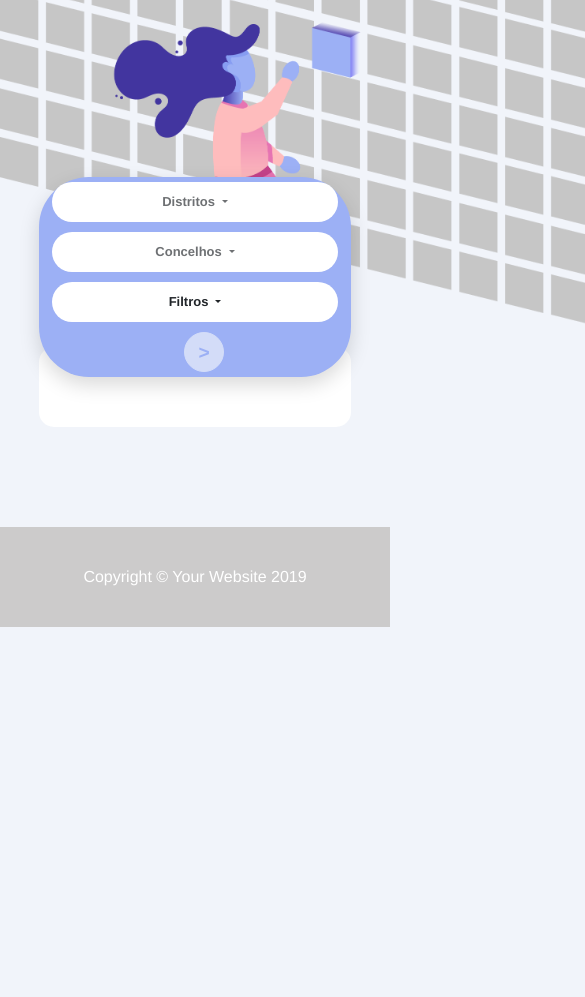
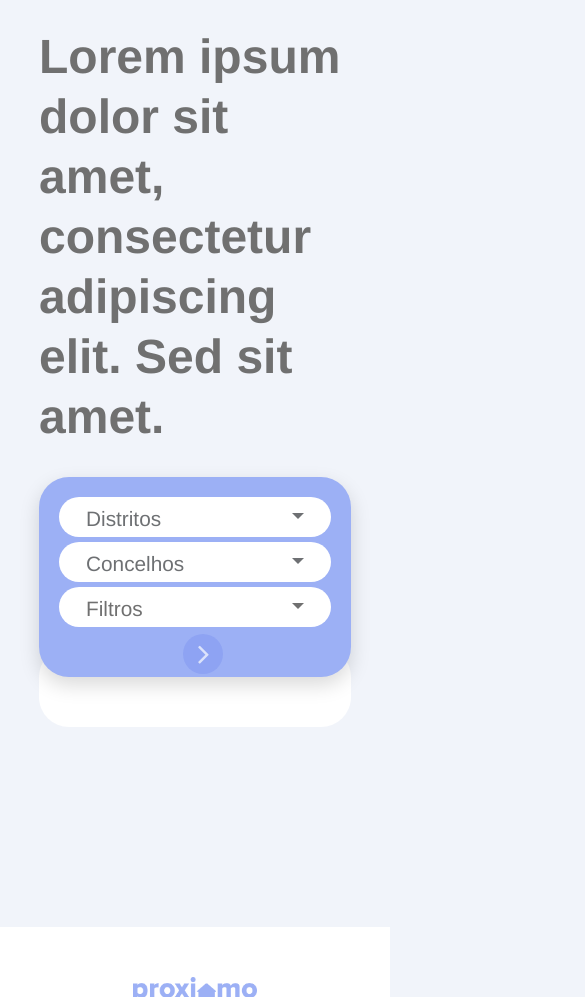
Before and after one commit to CovidInfo-PT/Front-End, a website: page searchpage.html in a window 390 px wide. Shown: the part 61-1058 px from the top of the page, 585 px wide, since content can reach past the window. Before the commit the page ends 844 px from the top, so only its background shows below. Drawn offline with Linux system fonts and the light colour scheme; no server answers; a web font is replaced by a local one.

Commit message:
Retoques no css

```diff
--- a/css/edit.css
+++ b/css/edit.css
@@ -70,6 +70,33 @@ body {
   padding-top: 0!important;
 }
 
+#districts {
+  font-size: 1.3rem;
+  font-weight: normal;
+}
+
+#counties {
+  font-size: 1.3rem;
+  font-weight: normal;
+}
+
+#filtros {
+  font-size: 1.3rem;
+  font-weight: normal;
+  color: #707070;
+}
+
+.dropdown-toggle::after {
+  margin-top: 10px;
+}
+
+#search_button_style {
+  padding-left: 15px;
+  padding-top: 4px;
+  background-color: #879df2;
+  color: white;
+  box-shadow: none;
+}
 
  /* ----------- PAGINA DE INFORMAÇÃO ---------------- */
 
@@ -128,7 +155,7 @@ p{
 }
 
 #iframe {
-  border-radius: 20px !important;
+  border-radius: 50px !important;
   width: 80%;
   height: calc(width * 0.5625);
 }
@@ -395,6 +422,22 @@ h1{
   margin-right: 0px !important;
 }
 
+#button_box {
+  /* margin-top: 5px;
+  padding-bottom: 5px; */
+  text-align: right;
+  margin-right: 5px;
+  padding-right: 0!important;
+}
+
+#districts_wrapper {
+  margin-left:16px
+}
+
+#counties_wrapper {
+
+}
+
 /* ! =================================== Search bar ========================================== */
 
 .search-bar{
@@ -405,6 +448,9 @@ h1{
   background-color: #9CB0F5;
   align-items: center;
   position: sticky;
+  padding-top:9px;
+  padding-bottom: 20px;
+  height: 70px;
   left: 20%;
   width:60%;
 }
@@ -413,7 +459,6 @@ h1{
 .selectWrapper{
   border-radius:36px;
   background:white;
-  margin-left: 5%;
 }
 
 .selectBox{
@@ -445,16 +490,7 @@ h1{
 /* ! ======================================= Search Button ======================================= */
 
 .search-button{
-  display: inline-block;
-  margin-left: 50%;
-  border-radius: 100px;
-  border-color: #f1f4fa;
-  background-color: #f1f4fa;
-  height: 40px;
-  width: 40px;
-  color:#9CB0F5;
-  font-size: larger;
-  font-weight: 900;
+
 }
 
 /* ! ====================================================================================== */
@@ -499,8 +535,8 @@ h1{
   padding-top:50px;
   margin:10px;
   margin-top:-30px;
-  /*box-shadow: 0px 8px 20px 0px rgba(0, 0, 0, 0.15);*/
-  border-radius: 15px;
+  /* box-shadow: 0 20px 25px -5px rgba(0, 0, 0, 0.1), 0 10px 10px -5px rgba(0, 0, 0, 0.04);  */
+  border-radius: 30px;
   background-color: white;
   z-index:4;
 }
@@ -561,21 +597,28 @@ h1{
   background-color: #f1f4fa;
   border: 0px;
   color: #707070;
-  margin-bottom: 2px;
+  margin-bottom: 10px;
   font-size: larger;
 }
 
 .list-group-item:hover{
   color: #383838;
-  box-shadow: 2px 2px 2px 2px rgba(0, 0, 0, 0.15);
+  /* box-shadow: 2px 2px 2px 2px rgba(0, 0, 0, 0.15); */
   cursor: pointer;
 }
 
 .list-group-item-clicked{
   border-color:#9CB0F5;
   background-color: #9CB0F5;
-  color: #383838;;
-  box-shadow: 2px 2px 2px 2px rgba(0, 0, 0, 0.15);
+  color: #ffffff;
+  /* box-shadow: 2px 2px 2px 2px rgba(0, 0, 0, 0.15); */
+}
+
+.list-group-item-clicked:hover{
+  border-color:#9CB0F5;
+  background-color: #9CB0F5;
+  color: #ffffff;
+  /* box-shadow: 2px 2px 2px 2px rgba(0, 0, 0, 0.15); */
 }
 
 /* ! ==================================== Load More Buttob ========================================== */
@@ -672,16 +715,38 @@ h1{
     display: inline;
   }
 
+
   .search-bar{
     z-index: 7;
     height:200px;
-    border-radius: 50px;
+    border-radius: 30px;
     box-shadow: 0px 8px 20px 0px rgba(0, 0, 0, 0.15);
     background-color: #9CB0F5;
     align-items: center;
     position: sticky;
     left: 20%;
     width:60%;
+    padding-left: 20px;
+    padding-right: 20px;
+    padding-top: 20px
+  }
+
+  #button_box {
+    /* margin-top: 5px;
+    padding-bottom: 5px; */
+    text-align: center;
+  }
+
+  #districts_wrapper {
+    margin-left:0!important
+  }
+
+  #counties_wrapper {
+
+  }
+
+  .search_field {
+    margin-bottom: 5px;
   }
 
   .select-filters{
@@ -755,6 +820,35 @@ h1{
     max-width: 100%;
   }
 
+  .search-bar{
+    z-index: 7;
+    height:200px;
+    border-radius: 30px;
+    box-shadow: 0px 8px 20px 0px rgba(0, 0, 0, 0.15);
+    background-color: #9CB0F5;
+    align-items: center;
+    position: sticky;
+    left: 20%;
+    width:60%;
+    padding-left: 20px;
+    padding-right: 20px;
+    padding-top: 20px
+  }
+
+  #button_box {
+    text-align: center;
+  }
+
+  #districts_wrapper {
+    margin-left:0!important
+  }
+
+  #counties_wrapper {
+
+  }
+  #main_search_image{
+    display: none;
+  }
 
 }
 
--- a/searchpage.html
+++ b/searchpage.html
@@ -15,6 +15,7 @@
 
   <!-- Custom styles for this template -->
   <link href="css/edit.css" rel="stylesheet">
+  <link href="https://maxcdn.bootstrapcdn.com/font-awesome/4.7.0/css/font-awesome.min.css" rel="stylesheet" />
 
 </head>
 
@@ -43,30 +44,45 @@
 
     <!-- Page Content -->
     <div>
-        <img id="bannerimage" src='img/versao_pc.png'></img>
+
+    </div>
+    <div class="section" style="margin-left: 10%!important;margin-right: 10%!important;">
+    <div class="row">
+        <div class="col-12 col-md-12 col-lg-5 d-flex align-items-center">
+            <div style="font-weight: bold; font-size: 300%;color: #707070;line-height: 60px;" >
+                Lorem ipsum dolor sit amet, consectetur adipiscing elit. Sed sit amet.
+            </div>
+
+        </div>
+        <div id="main_search_image" class="col-12 col-md-6 col-lg-6;" >
+            <img id="bannerimage" src='img/versao_pc.png'></img>
+        </div>
+    </div>
     </div>
 
+
     <!-- =============================== Filtros =============================== -->
-    <div class="search-bar row justify-content-center">
+    <div class="search-bar row justify-content-between row">
+
             <!-- Districts dropdown -->
-            <div class="dropdown col-xl-4 col-lg-4 col-md-11 col-sm-11 col-11 selectWrapper">
-                <button id="districts" disabled class="btn dropdown-toggle selectBox" type="button" data-toggle="dropdown" aria-haspopup="true" aria-expanded="false">
+            <div id="districts_wrapper" class="search_field dropdown col-xl-4 col-lg-4 col-md-12 col-sm-12 col-12 selectWrapper">
+                <button id="districts" disabled class="btn dropdown-toggle selectBox d-flex justify-content-between" type="button" data-toggle="dropdown" aria-haspopup="true" aria-expanded="false">
                     Distritos
                 </button>
                 <ul id="districts_items" class="dropdown-menu scrollable-menu" role="menu"></ul>
             </div>
 
             <!-- Counties dropdown -->
-            <div class="dropdown offset-xl-1 col-xl-4 offset-lg-1 col-lg-4 col-md-11 col-sm-11 col-11 selectWrapper">
-                <button id="counties" disabled class="selectBox btn dropdown-toggle" type="button" data-toggle="dropdown" aria-haspopup="true" aria-expanded="false">
+            <div id="counties_wrapper" class="search_field dropdown col-xl-4  col-lg-4 col-md-12 col-sm-12 col-12 selectWrapper">
+                <button id="counties" disabled class="selectBox btn dropdown-toggle  d-flex justify-content-between" type="button" data-toggle="dropdown" aria-haspopup="true" aria-expanded="false">
                     Concelhos
                 </button>
                 <ul id="counties_items" class="dropdown-menu scrollable-menu" role="menu"></ul>
             </div>
 
             <!-- Filters dropdown -->
-            <div class="dropdown col-md-11 col-sm-11 col-11 selectWrapper dropdown-filter">
-                <button class="selectBox btn dropdown-toggle" type="button" data-toggle="dropdown" aria-haspopup="true" aria-expanded="false">
+            <div class="dropdown col-md-12 col-sm-12 col-12 selectWrapper dropdown-filter">
+                <button id="filtros" class="selectBox btn dropdown-toggle d-flex justify-content-between" type="button" data-toggle="dropdown" aria-haspopup="true" aria-expanded="false">
                     Filtros
                 </button>
                 <ul id="filter_dropdown" class="dropdown-menu scrollable-menu" role="menu">
@@ -110,9 +126,9 @@
                 </ul>
             </div>
 
-            <div class="offset-xl-1 col-xl-1 offset-lg-1 col-lg-1 col-md-2 col-sm-2 col-2">
+            <div id="button_box" class="search_field col-xl-2  col-lg-2 col-md-12 col-sm-12 col-12" >
                 <button id="search_button" class="btn search-button" onclick="loadSearch()" disabled>
-                    >
+                    <i id="search_button_style" class="fa fa-angle-right fa-2x"></i>
                 </button>
             </div>
     </div>
@@ -160,9 +176,51 @@
   </div><!-- /.container -->
 
   <!-- Footer -->
-  <footer class="footer">
-    <div class="container">
-      <p class="m-0 text-center text-white">Copyright &copy; Your Website 2019</p>
+  <footer style="background-color: white;margin-top: 200px;">
+    <div class="footer-above">
+      <div class="section" style="margin-left: 10%;margin-right: 10%;">
+        <div class="row">
+          <div class="col-lg-4 col-md-4 col-sm-12 col-12" id="footer_title" style="text-align: center;">
+            <div style="display: inline-block;">
+              <div class="row">
+                <div class="col-12">
+                  <img id="final_logo" src="img/proximoxcasa.png">
+                </div>
+
+              </div>
+              <div class="row">
+                <div class="col-12">
+                  <i class="fa fa-facebook fa-lg button"></i>
+                  <i class="fa fa-twitter fa-lg button"></i>
+                  <i class="fa fa-instagram fa-lg button"></i>
+
+                </div>
+              </div>
+            </div>
+          </div>
+          <div class="col-lg-4 col-md-4 col-sm-6 col-6">
+            <p>CONTACTOS</p>
+            <p>Lorem ipsum dolor sit amet, consectetur adipiscing elit. Pellentesque mattis lacus leo</p>
+            <p>email@proximo.pt </p>
+          </div>
+          <div class="col-lg-4 col-md-4 col-sm-6 col-6">
+            <p>LIGAÇÕES ÚTEIS</p>
+            <p>Informação sobre a iniciativa</p>
+            <p>Website (pesquisa)</p>
+          </div>
+        </div>
+      </div>
+    </div>
+
+    <div class="footer-below">
+      <div class="container">
+        <div class="row">
+          <div class="col-lg-12" style="text-align: center;padding-top: 30px;padding-bottom: 30px;">
+            <p id="copyright_text">© 2020 - Todos os direitos reservados. proxi_mo</p>
+
+          </div>
+        </div>
+      </div>
     </div>
   </footer>
 
```
